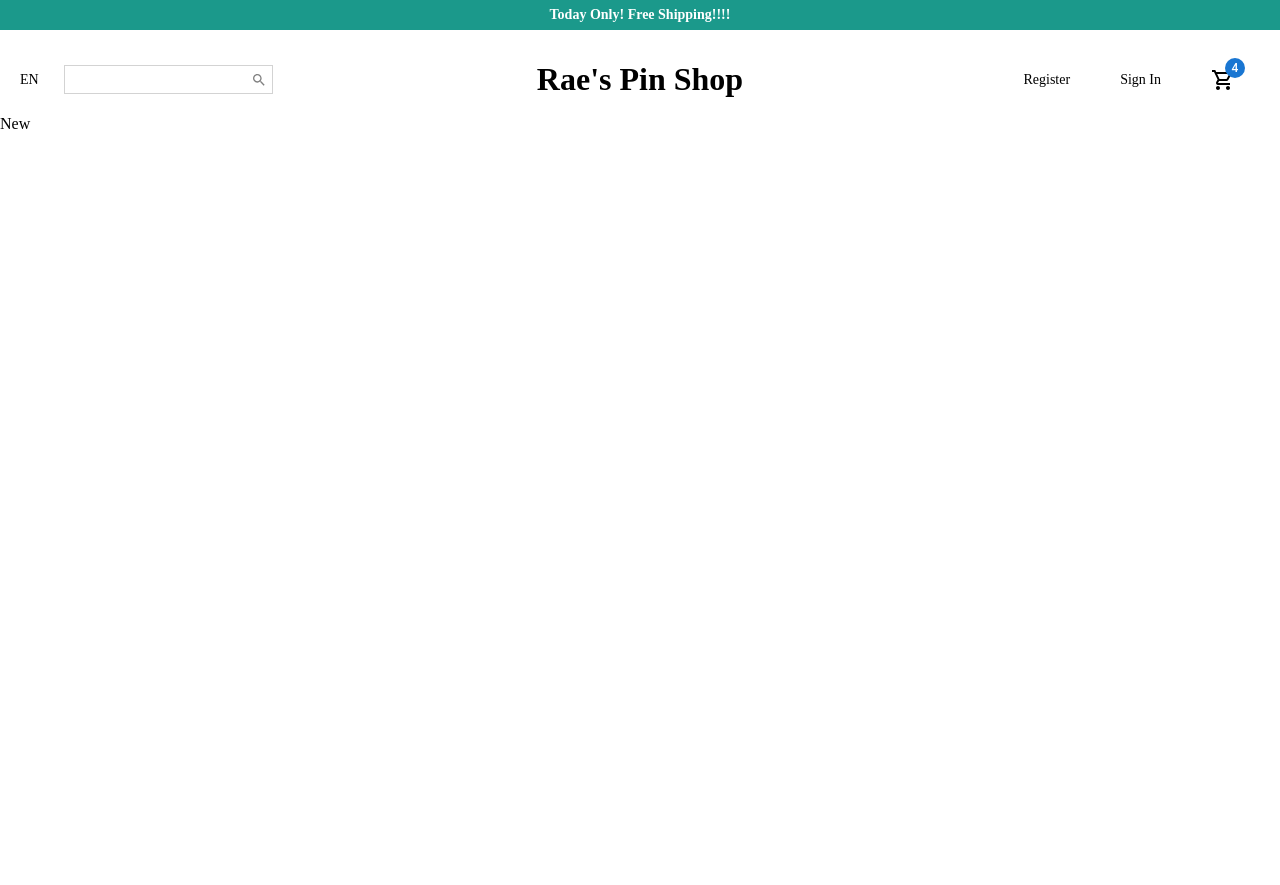
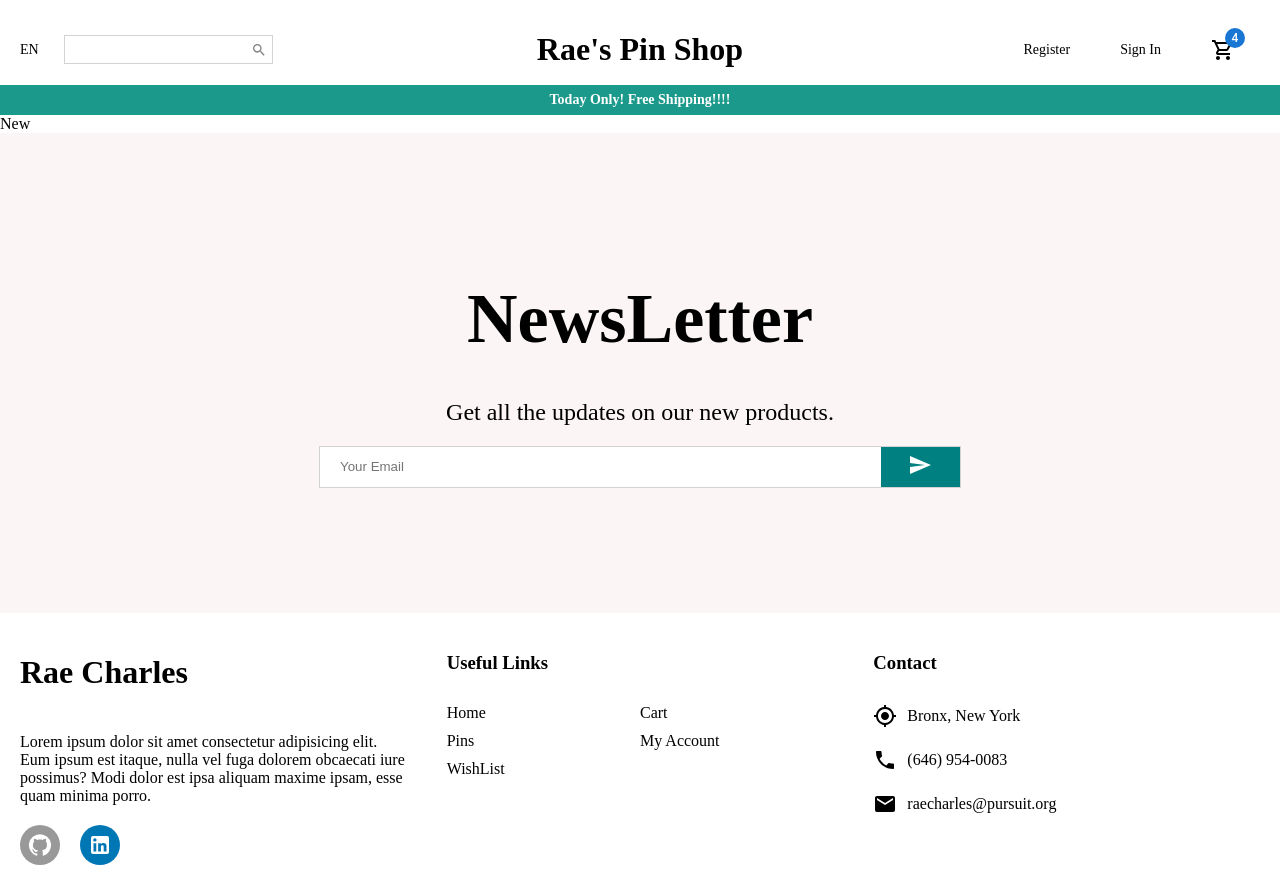
Before and after one commit to Rcharles87/Store-app-rc, a React (Create React App) app in the folder front-end/: page /pins/new in a window 1280 px wide. Before the commit the page ends 800 px from the top, so only its background shows below. Built offline with nearby package versions, Linux system fonts and the light colour scheme; no server answers.

Commit message:
finished footer component and styling

```diff
--- a/front-end/src/App.js
+++ b/front-end/src/App.js
@@ -1,6 +1,7 @@
 import { Routes, Route } from "react-router-dom";
 import Announcement from "./Components/Announcement";
 import NavBar from "./Components/NavBar";
+import Footer from "./Components/Footer";
 
 import Edit from "./Pages/Edit";
 import FourOFour from "./Pages/FourOFour";
@@ -8,12 +9,13 @@ import Home from "./Pages/Home";
 import Index from "./Pages/Index";
 import New from "./Pages/New";
 import Show from "./Pages/Show";
+import NewLetter from "./Components/NewLetter";
 
 function App() {
   return (
     <div className="main">
+      <NavBar />
       <Announcement/>
-      <NavBar />
       <Routes>
         <Route path="/" element={<Home />}/>
         <Route path="/pins" element={<Index />} />
@@ -22,6 +24,8 @@ function App() {
         <Route path="/pins/:id/edit" element={<Edit />} />
         <Route path="*" element={<FourOFour />} />
       </Routes>
+      <NewLetter/>
+      <Footer/>
     </div>
   );
 }
--- /dev/null
+++ b/front-end/src/Components/Footer.js
@@ -0,0 +1,72 @@
+import GitHubIcon from "@mui/icons-material/GitHub";
+import LinkedInIcon from "@mui/icons-material/LinkedIn";
+import MyLocationIcon from "@mui/icons-material/MyLocation";
+import PhoneIcon from "@mui/icons-material/Phone";
+import MailIcon from "@mui/icons-material/Mail";
+import {
+  Container,
+  Left,
+  Logo,
+  Desc,
+  SocialContainer,
+  SocialIcon,
+  Center,
+  Title,
+  List,
+  ListItem,
+  Right,
+  ContactItem,
+} from "../Styles/footer-style.js";
+
+
+
+
+const Footer = () => {
+  return (
+    <Container>
+      <Left>
+        <Logo>Rae Charles </Logo>
+        <Desc>
+          Lorem ipsum dolor sit amet consectetur adipisicing elit. Eum ipsum est
+          itaque, nulla vel fuga dolorem obcaecati iure possimus? Modi dolor est
+          ipsa aliquam maxime ipsam, esse quam minima porro.
+        </Desc>
+        <SocialContainer>
+          <SocialIcon color="999999">
+            <GitHubIcon />
+          </SocialIcon>
+          <SocialIcon color="0077B5">
+            <LinkedInIcon />
+          </SocialIcon>
+        </SocialContainer>
+      </Left>
+      <Center>
+        <Title>Useful Links</Title>
+        <List>
+          <ListItem>Home</ListItem>
+          <ListItem>Cart</ListItem>
+          <ListItem>Pins</ListItem>
+          <ListItem>My Account</ListItem>
+          <ListItem>WishList</ListItem>
+        </List>
+      </Center>
+      <Right>
+        <Title>Contact</Title>
+        <ContactItem>
+          <MyLocationIcon style={{ marginRight: "10px" }} />
+          Bronx, New York
+        </ContactItem>
+        <ContactItem>
+          <PhoneIcon style={{ marginRight: "10px" }} />
+          (646) 954-0083
+        </ContactItem>
+        <ContactItem>
+          <MailIcon style={{ marginRight: "10px" }} />
+          raecharles@pursuit.org
+        </ContactItem>
+      </Right>
+    </Container>
+  );
+};
+
+export default Footer;
--- a/front-end/src/Components/PinDetails.js
+++ b/front-end/src/Components/PinDetails.js
@@ -2,9 +2,85 @@ import axios from "axios";
 import { useState, useEffect } from "react";
 import { Link, useParams, useNavigate } from "react-router-dom";
 import Reviews from "./Reviews";
+import styled from "styled-components";
+import { currencyFormatter } from "../utils";
+import AddIcon from '@mui/icons-material/Add';
+import RemoveIcon from '@mui/icons-material/Remove';
 
 const API = process.env.REACT_APP_API_URL;
 
+
+const Container = styled.div`
+
+`
+
+const Wrapper = styled.div`
+padding: 50px;
+display: flex;
+`
+
+const ImgContainer = styled.div`
+flex: 1;
+`
+
+const Image = styled.img`
+width: 100%;
+height: 50vh;
+object-fit: cover;
+`
+
+const InfoContainer = styled.div`
+flex: 1;
+padding: 0px 50px;
+`
+const Title = styled.h1`
+font-weight: 200;
+`
+
+const Desc = styled.p`
+margin: 20px 0px;
+`
+
+const Price = styled.span`
+font-weight: 100;
+font-size: 40px;
+`
+
+const AddContainer = styled.div`
+width: 50%;
+display: flex;
+align-items: center;
+justify-content: space-between;
+`
+
+const AmountContainer = styled.div`
+display: flex;
+align-items: center;
+font-weight: 700;
+`
+
+const Amount = styled.span`
+width: 30px;
+height: 30px;
+border-radius:10px;
+border: 1px solid teal;
+display: flex;
+align-items: center;
+justify-content: center;
+margin: 0px 5px;
+`
+
+const Button = styled.button`
+padding: 15px;
+border: 2px solid teal;
+background-color: white;
+cursor: pointer;
+font-weight: 500;
+
+&:hover{
+  background-color: #f8f4f4;
+}
+`
 
 
 function PinDetails() {
@@ -31,8 +107,28 @@ function PinDetails() {
   };
 
   return (
-    <article>
-      <h3>{pin.name}</h3>
+    <Container>
+
+      <Wrapper>
+        <ImgContainer>
+        <Image src={`${API}/${pin.image}`}/>
+        </ImgContainer>
+        <InfoContainer>
+          <Title>{pin.name}</Title>
+          <Desc>{pin.description}</Desc>
+          <Price>{currencyFormatter.format(pin.price)}</Price>
+
+          <AddContainer>
+            <AmountContainer>
+              <RemoveIcon/>
+              <Amount>1</Amount>
+              <AddIcon/>
+              </AmountContainer>
+            <Button>ADD TO CART</Button>
+          </AddContainer>
+        </InfoContainer>
+      </Wrapper>
+      {/* <h3>{pin.name}</h3>
       <img src={`${API}/${pin.image}`} alt="pin" />
       <h5>{pin.description}</h5>
       <h6>{pin.price}</h6>
@@ -54,8 +150,8 @@ function PinDetails() {
         <button onClick={handleDelete}>Delete</button>
       </div>
       </div>
-      <Reviews />
-    </article>
+      <Reviews /> */}
+    </Container>
   )
 }
 
--- a/front-end/src/Pages/Home.js
+++ b/front-end/src/Pages/Home.js
@@ -1,11 +1,12 @@
 import Slider from "../Components/Slider"
 import NewLetter from "../Components/NewLetter"
+import Pins from "../Components/Pins"
 
 function Home() {
   return (
     <div>
       <Slider/>
-      <NewLetter/>
+      <Pins/>
     </div>
   )
 }
--- a/front-end/src/Pages/Index.js
+++ b/front-end/src/Pages/Index.js
@@ -1,10 +1,64 @@
 import Pins from "../Components/Pins.js";
+import styled from "styled-components";
+
+const Container= styled.div``
+
+const Title = styled.h1`
+margin: 20px;
+`
+
+const FilterContainer = styled.div`
+display: flex;
+justify-content: space-between;
+
+`
+
+const Filter = styled.div`
+margin: 20px;
+`
+
+const FilterText = styled.span`
+font-size: 20px;
+font-weight: 600;
+margin-right: 20px;
+`
+
+const Select = styled.select`
+padding: 10px;
+margin-right: 20px;
+`
+
+const Option = styled.option`
+
+`
 
 function Index() {
+
   return (
-    <div>
+    <Container>
+      <Title>Pins</Title>
+      <FilterContainer>
+        <Filter><FilterText>Filter Products:</FilterText>
+        <Select>
+          <Option disabled selected>color</Option>
+          <Option>White</Option>
+          <Option>Black</Option>
+          <Option>Red</Option>
+          <Option>Blue</Option>
+          <Option>Yellow</Option>
+          <Option>Green</Option>
+        </Select>
+        </Filter>
+        <Filter><FilterText>Sort Products:</FilterText>
+        <Select>
+          <Option selected>Newest</Option>
+          <Option>Price (acs)</Option>
+          <Option>Price (decs)</Option>
+        </Select>
+        </Filter>
+      </FilterContainer>
       <Pins />
-    </div>
+    </Container>
   )
 }
 
--- /dev/null
+++ b/front-end/src/Styles/footer-style.js
@@ -0,0 +1,69 @@
+import styled from "styled-components"
+
+
+export const Container = styled.div`
+display: flex;
+
+`
+export const Left = styled.div`
+flex: 1;
+display: flex;
+flex-direction: column;
+padding: 20px;
+`
+
+export const Logo = styled.h1``
+
+export const Desc = styled.p`
+margin: 20px 0px;
+`
+
+export const SocialContainer = styled.div`
+display: flex;
+`
+
+export const SocialIcon = styled.div`
+width: 40px;
+height: 40px;
+border-radius: 50%;
+color: white;
+background-color: #${props=> props.color};
+display: flex;
+align-items: center;
+justify-content: center;
+margin-right: 20px;
+
+`
+
+export const Center = styled.div`
+flex: 1;
+padding: 20px;
+`
+
+export const Title = styled.h3`
+margin-bottom: 30px;
+`
+
+export const List = styled.ul`
+margin: 0;
+padding: 0;
+list-style: none;
+display: flex;
+flex-wrap: wrap;
+`
+
+export const ListItem = styled.li`
+width: 50%;
+margin-bottom: 10px;
+`
+
+export const Right = styled.div`
+flex: 1;
+padding: 20px;
+`
+
+export const ContactItem = styled.div`
+    margin-bottom: 20px;
+    display: flex;
+    align-items: center;
+`
```
